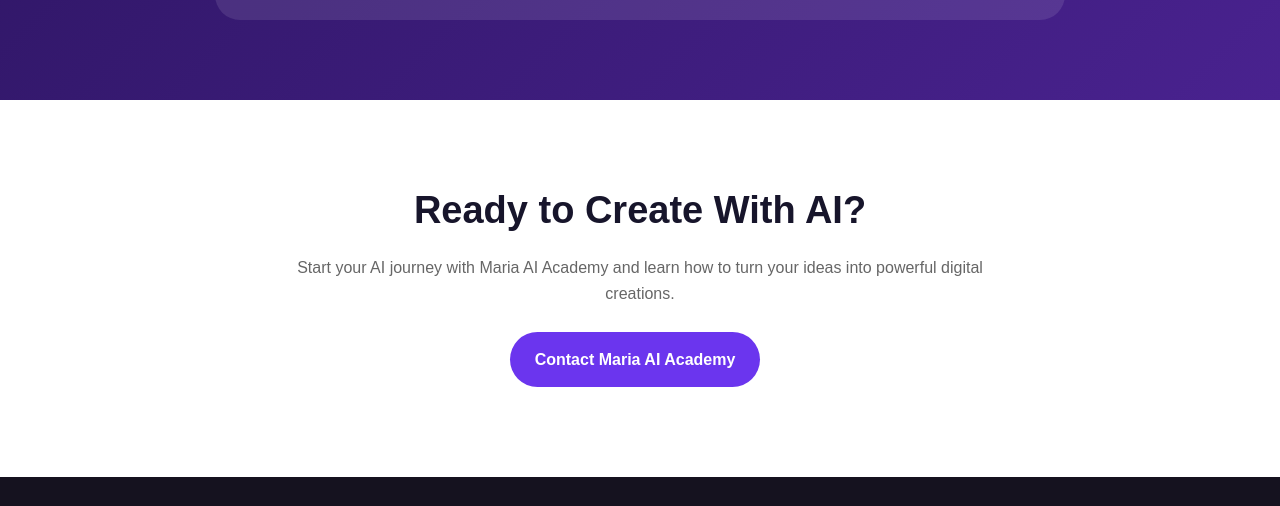
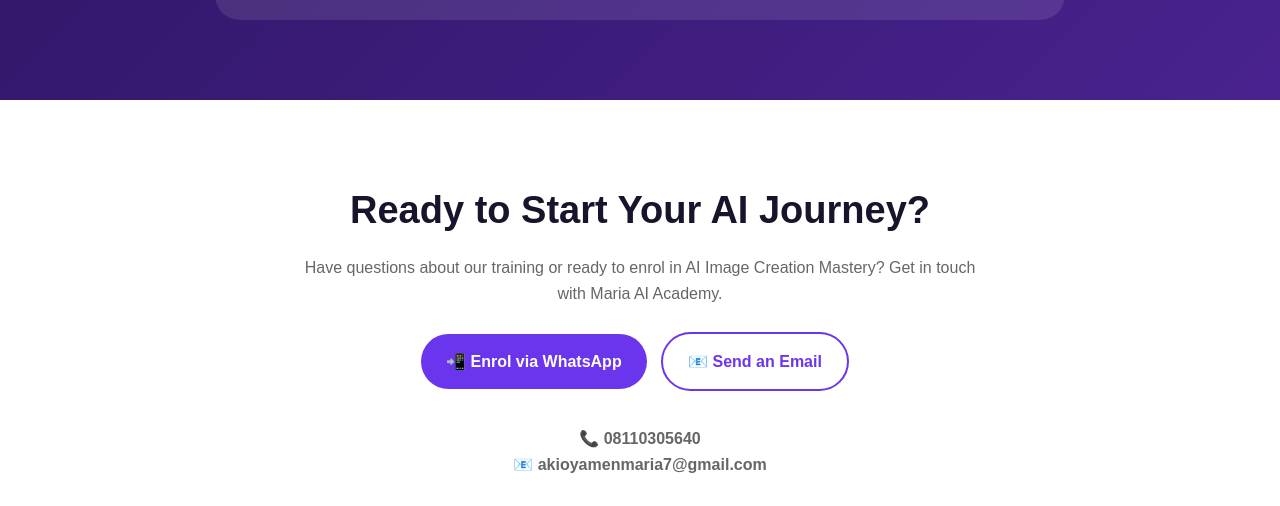
Before and after one commit to Marryah007/Marryah007.github.io, a plain HTML site: page index.html in a window 1280 px wide. Shown: the part 3567-4073 px from the top of the page. Drawn offline with Linux system fonts and the light colour scheme.

Commit message:
Update index.html

```diff
--- a/index.html
+++ b/index.html
@@ -663,23 +663,36 @@
 
             </section>
 
-
 <!-- CONTACT -->
 
 <section id="contact" class="contact">
 
     <div class="contact-box">
 
-        <h2>Ready to Create With AI?</h2>
+        <h2>Ready to Start Your AI Journey?</h2>
 
         <p>
-            Start your AI journey with Maria AI Academy and learn
-            how to turn your ideas into powerful digital creations.
+            Have questions about our training or ready to enrol in
+            AI Image Creation Mastery? Get in touch with Maria AI Academy.
         </p>
 
-        <a href="mailto:your@email.com" class="btn primary">
-            Contact Maria AI Academy
+        <a
+            href="https://wa.me/2348110305640?text=Hello%20Maria%20AI%20Academy%2C%20I%27m%20interested%20in%20the%20AI%20Image%20Creation%20Mastery%20training.%20Please%20send%20me%20more%20information."
+            class="btn primary"
+            target="_blank">
+            📲 Enrol via WhatsApp
         </a>
+
+        <a
+            href="mailto:akioyamenmaria7@gmail.com"
+            class="btn secondary">
+            📧 Send an Email
+        </a>
+
+        <p style="margin-top:25px;">
+            📞 <strong>08110305640</strong><br>
+            📧 <strong>akioyamenmaria7@gmail.com</strong>
+        </p>
 
     </div>
 
```
